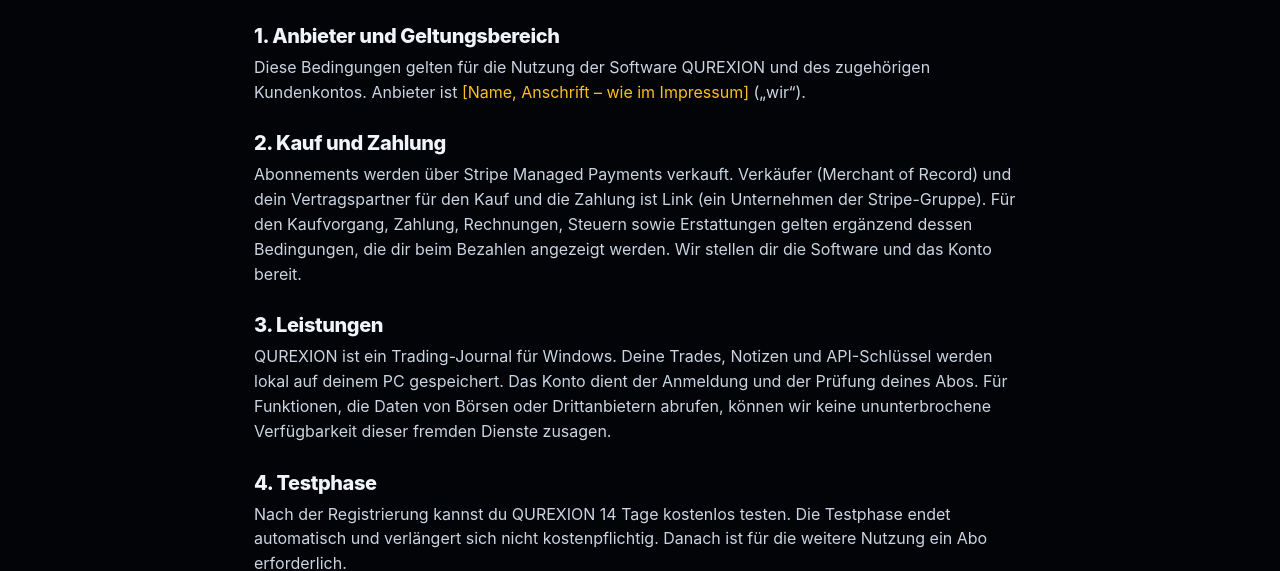
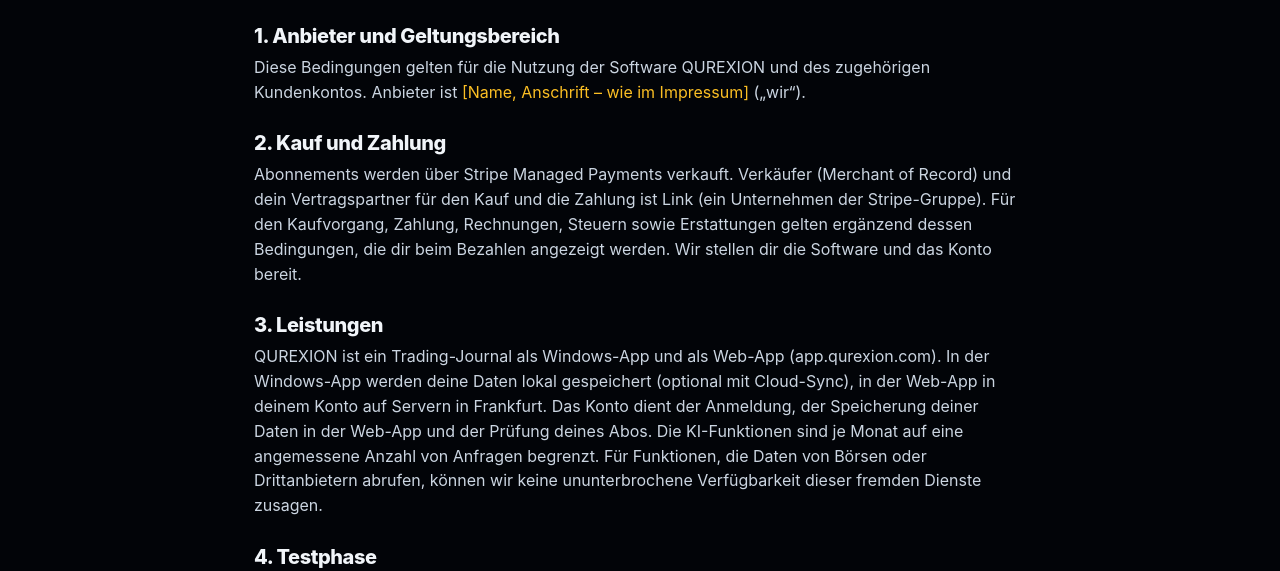
Before and after one commit to QurexionTracker/qurexion-website, a plain HTML site: page agb.html in a window 1280 px wide. Shown: the part 229-800 px from the top of the page. Drawn offline with Linux system fonts and the light colour scheme.

Commit message:
Webseite: agb.html

```diff
--- a/agb.html
+++ b/agb.html
@@ -154,7 +154,7 @@ footer a:hover{color:#fff}
 <h2>2. Kauf und Zahlung</h2>
 <p>Abonnements werden über Stripe Managed Payments verkauft. Verkäufer (Merchant of Record) und dein Vertragspartner für den Kauf und die Zahlung ist Link (ein Unternehmen der Stripe-Gruppe). Für den Kaufvorgang, Zahlung, Rechnungen, Steuern sowie Erstattungen gelten ergänzend dessen Bedingungen, die dir beim Bezahlen angezeigt werden. Wir stellen dir die Software und das Konto bereit.</p>
 <h2>3. Leistungen</h2>
-<p>QUREXION ist ein Trading-Journal für Windows. Deine Trades, Notizen und API-Schlüssel werden lokal auf deinem PC gespeichert. Das Konto dient der Anmeldung und der Prüfung deines Abos. Für Funktionen, die Daten von Börsen oder Drittanbietern abrufen, können wir keine ununterbrochene Verfügbarkeit dieser fremden Dienste zusagen.</p>
+<p>QUREXION ist ein Trading-Journal als Windows-App und als Web-App (app.qurexion.com). In der Windows-App werden deine Daten lokal gespeichert (optional mit Cloud-Sync), in der Web-App in deinem Konto auf Servern in Frankfurt. Das Konto dient der Anmeldung, der Speicherung deiner Daten in der Web-App und der Prüfung deines Abos. Die KI-Funktionen sind je Monat auf eine angemessene Anzahl von Anfragen begrenzt. Für Funktionen, die Daten von Börsen oder Drittanbietern abrufen, können wir keine ununterbrochene Verfügbarkeit dieser fremden Dienste zusagen.</p>
 <h2>4. Testphase</h2>
 <p>Nach der Registrierung kannst du QUREXION 14 Tage kostenlos testen. Die Testphase endet automatisch und verlängert sich nicht kostenpflichtig. Danach ist für die weitere Nutzung ein Abo erforderlich.</p>
 <h2>5. Abo, Laufzeit und Kündigung</h2>
```
